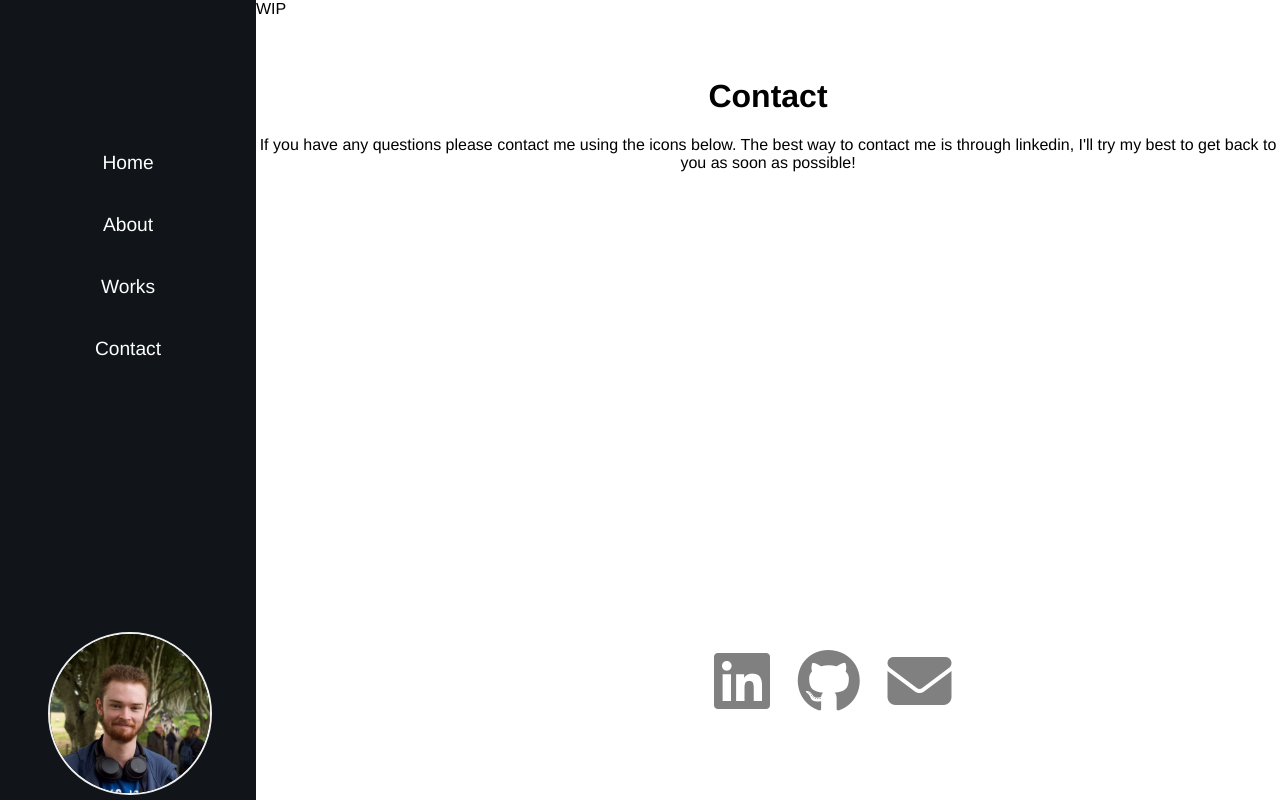
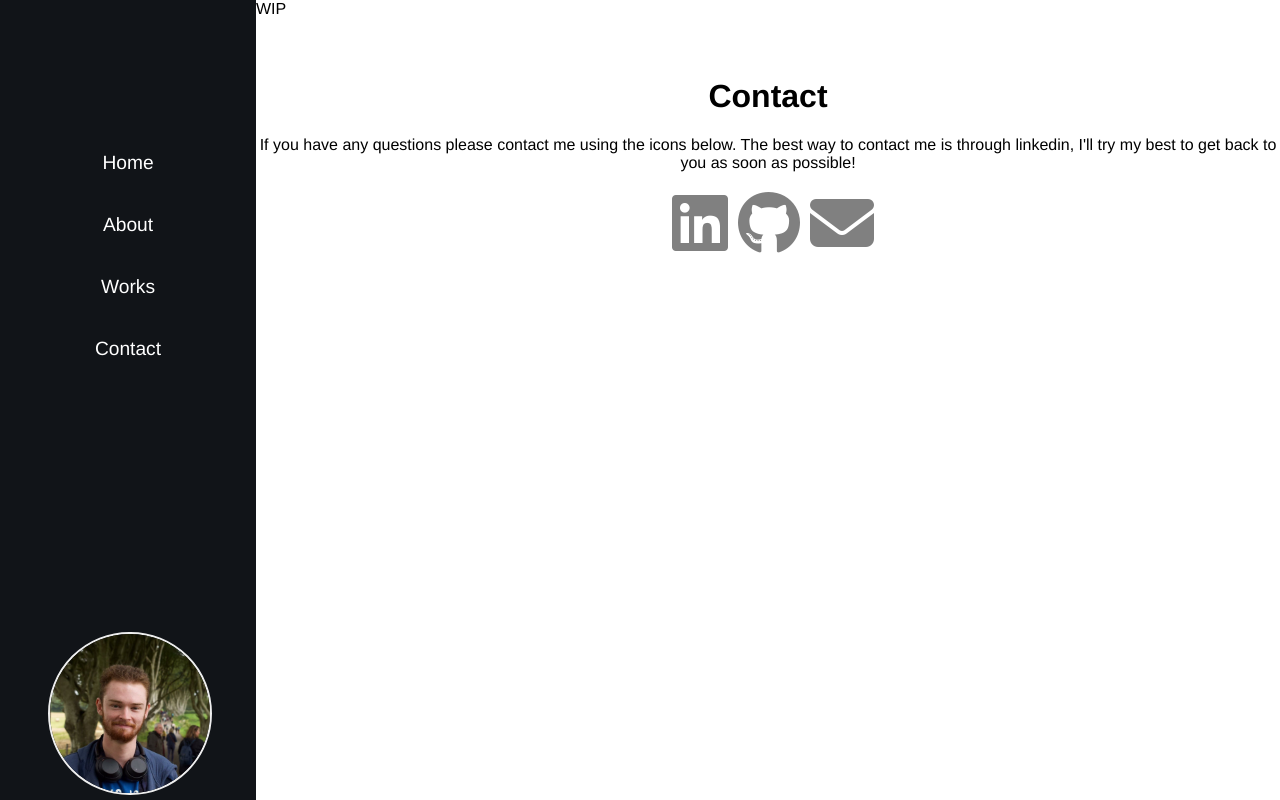
Before and after one commit to OverDoseOnLlamas/portfolio, a Flask app: page /contact.html in a window 1280 px wide. Run offline with Flask 2, Linux system fonts and the light colour scheme; some libraries are stand-ins or nearby versions.

Commit message:
Add files via upload
Re-added some mobile and tablet support
somewhat centered contact page icons
Added email address

```diff
--- a/static/style.css
+++ b/static/style.css
@@ -12,6 +12,7 @@ body {
   background-color: white; /*rgba(0, 0, 0, 0.719)*/
   margin: 0;
   padding: 0;
+  height: 100%;
 }
 
 .navbar {
@@ -118,11 +114,18 @@ body {
   text-align: center;
 }
 
+.soc-social {
+  bottom: 0;
+  margin: 0 auto;
+  width: 100%;
+  position: relative;
+}
+
 .socials {
-  position: absolute;
-  bottom: 0px;
-  margin-left: 35%;
-  margin-bottom: 80px;
+  list-style: none;
+  display: flex;
+  flex-direction: row;
+  justify-content: center;
 }
 
 .btn-social {
@@ -141,18 +144,15 @@ body {
   color: black;
 }
 
-.facebook:hover {
-  color: #2d88ff;
-}
-
 .email:hover {
   color: black;
 }
 
-/* XXL screens change to 1200*/
-@media only screen and (min-width: 10px) {
+/* pc screens change to 1200*/
+@media only screen and (min-width: 992px) {
   main {
     margin-left: 16rem;
+    height: 100%;
   }
 
   .layer {
--- a/templates/about.html
+++ b/templates/about.html
@@ -42,7 +42,7 @@
       WIP
       <h1 style="margin-top: 3rem; text-align: center">About me</h1>
       <container class="grid">
-        <img src="./static/images/about-img.jpg" id="about-img" />
+        <!-- <img src="./static/images/about-img.jpg" id="about-img" /> -->
 
         <section id="about-overview" class="about-text">
           <h2>Overview</h2>
--- a/templates/contact.html
+++ b/templates/contact.html
@@ -53,6 +53,7 @@
         best way to contact me is through linkedin, I'll try my best to get back
         to you as soon as possible!
       </p>
+      <div class="soc-social">
         <div class="socials">
           <a
             href="https://www.linkedin.com/in/john-stuart-12588a178/"
@@ -60,15 +61,19 @@
           >
             <i class="fab fa-linkedin"></i>
           </a>
-        <a href="https://github.com/OverDoseOnLlamas" class="btn-social github">
+          <a
+            href="https://github.com/OverDoseOnLlamas"
+            class="btn-social github"
+          >
             <i class="fab fa-github"></i>
           </a>
-        <!-- <a href="#" class="btn-social facebook">
-          <i class="fab fa-facebook"></i>
-        </a> -->
-        <a href="#" class="btn-social email">
+          <a
+            href="mailto:johnstuart2010@hotmail.co.uk"
+            class="btn-social email"
+          >
             <i class="fas fa-envelope"></i>
           </a>
+        </div>
       </div>
     </main>
   </body>
```
Also changed, not shown: other parts of static/style.css (+33 -33 lines). Lines whose indentation alone changed are shown as unchanged.
